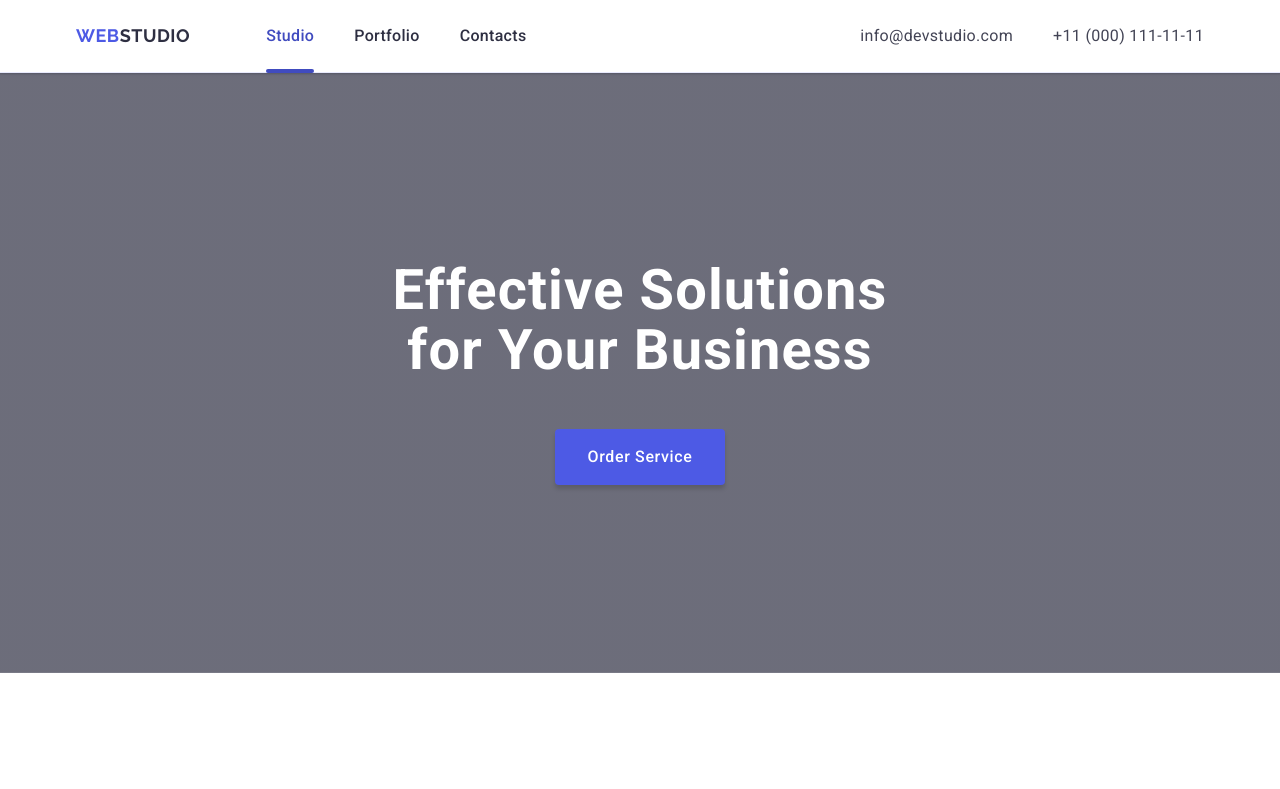
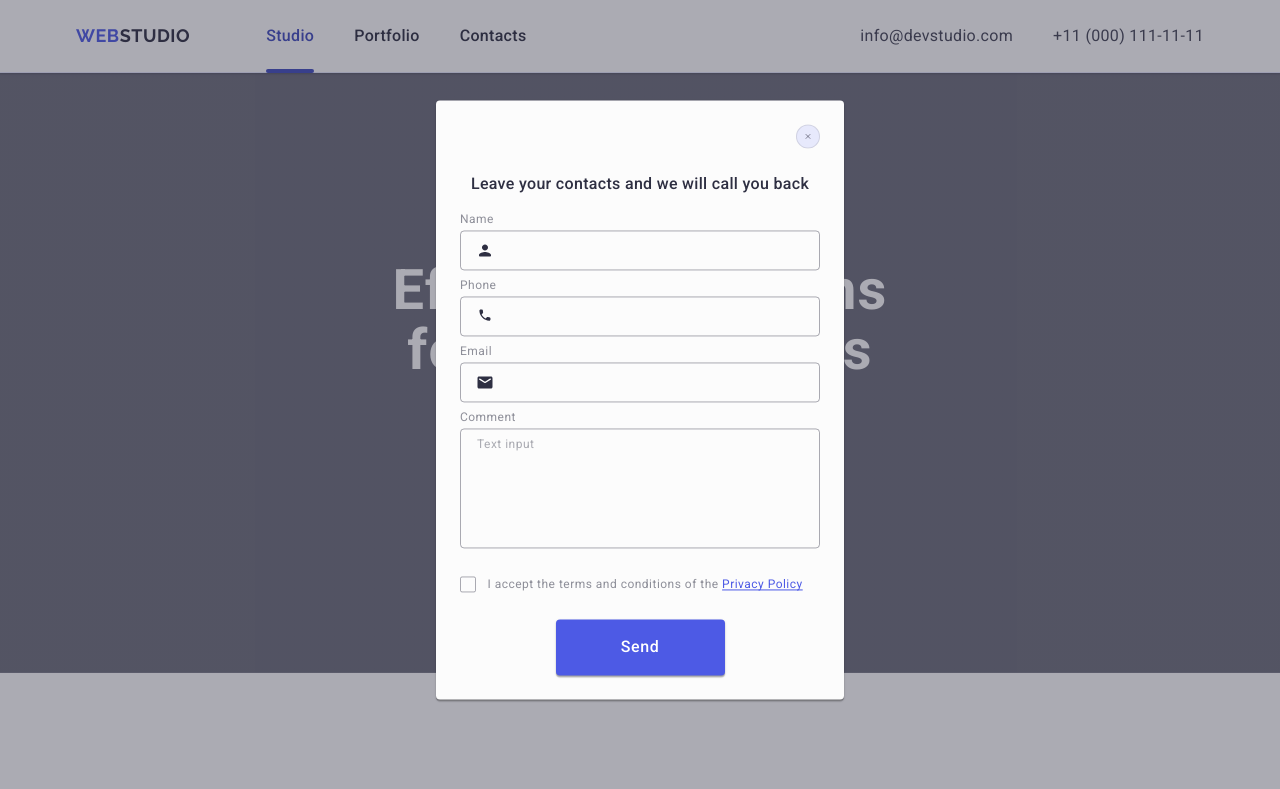
Before and after one commit to olenkachovgun/goit-markup-hw-05, a plain HTML site: page index.html in a window 1280 px wide. Shown: the top 789 px of the page. Drawn offline with nearby package versions, Linux system fonts and the light colour scheme.

Commit message:
finish 3

```diff
--- a/css/styles.css
+++ b/css/styles.css
@@ -604,7 +604,9 @@ img {
 .modal-form-input:focus + .modal-icon {
   fill: var(--iris);
 }
-
+.comment-container {
+  margin-bottom: 16px;
+}
 .modal-textarea {
   padding: 8px 16px;
   height: 120px;
@@ -661,6 +663,7 @@ img {
   border-color: transparent;
   background-color: var(--ocean);
   border: none;
+  fill: var(--cloud);
 }
 .submit-btn {
   cursor: pointer;
--- a/index.html
+++ b/index.html
@@ -474,7 +474,7 @@
         </div>
       </div>
     </footer>
-    <div class="backdrop" data-modal>
+    <div class="backdrop is-open" data-modal>
       <!-- is-open -->
       <div class="modal">
         <button class="modal-close-btn" type="button" data-modal-close>
@@ -526,7 +526,7 @@
               </svg>
             </div>
           </div>
-          <div class="form-wrraper-cont">
+          <div class="form-wrraper-cont comment-container">
             <label class="modal-form-label" for="user-comment">Comment</label>
 
             <textarea
```
